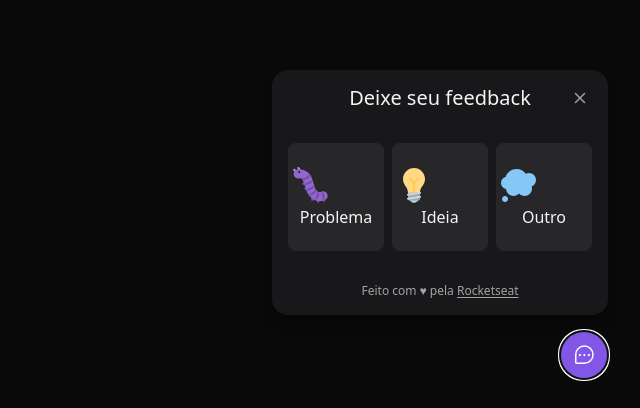
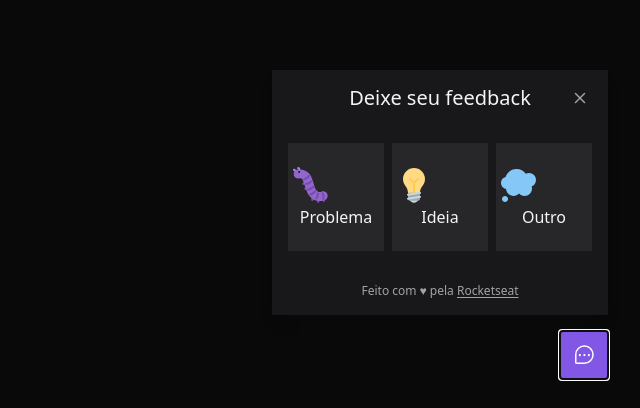
Before and after one commit to ViniciusHack/nlw7-return-widget, a React (Vite) app: page / in a window 1280 px wide. Both pictures are taken after a click on the button "Feedback". Shown: the part 389-797 px from the top of the page, without its empty margins (640-1280 px from the left). Built offline with nearby package versions, Linux system fonts and the light colour scheme.

Commit message:
chore: create feedback form interface

```diff
--- a/package.json
+++ b/package.json
@@ -14,11 +14,13 @@
     "react-dom": "^18.0.0"
   },
   "devDependencies": {
+    "@tailwindcss/forms": "^0.5.1",
     "@types/react": "^18.0.0",
     "@types/react-dom": "^18.0.0",
     "@vitejs/plugin-react": "^1.3.0",
     "autoprefixer": "^10.4.7",
     "postcss": "^8.4.13",
+    "tailwind-scrollbar": "^1.3.1",
     "tailwindcss": "^3.0.24",
     "typescript": "^4.6.3",
     "vite": "^2.9.5"
--- a/src/components/WidgetForm.tsx
+++ /dev/null
@@ -1,81 +0,0 @@
-import { useState } from 'react';
-import bugImageUrl from '../assets/bug.svg';
-import ideaImageUrl from '../assets/idea.svg';
-import thoughtImageUrl from '../assets/thought.svg';
-import { CloseButton } from "./CloseButton";
-
-
-const feedbackTypes = {
-  BUG: {
-    title: 'Problema',
-    image: {
-      source: bugImageUrl,
-      alt: 'Imagem de um inseto',
-    }
-  },
-  IDEA: {
-    title: 'Ideia',
-    image: {
-      source: ideaImageUrl,
-      alt: 'Imagem de um inseto',
-    }
-  },
-  OTHER: {
-    title: 'Outro',
-    image: {
-      source: thoughtImageUrl,
-      alt: 'Imagem de um balão de pensamento',
-    }
-  },
-};
-
-// Object.entries(feedbackTypes)
-/**
- * [
- *  ['BUG', {...}],
- *  ['IDEA', {...}],
- *  ['OTHER', {...}],
- * ]
- */
-
-type FeedbackType = keyof typeof feedbackTypes;
-
-export function WidgetForm() {
-  const [feedbackType, setFeedbackType] = useState<FeedbackType | null >(null);
-
-  return (
-    <div className="bg-zinc-900 p-4 relative rounded-2xl mb-4 flex flex-col items-center shadow-lg w-[calc(100vw-2rem)] md:w-auto">
-
-      <header>
-        <span className="text-xl leading-6">Deixe seu feedback</span>
-
-        <CloseButton />
-      </header>
-
-      {!feedbackType ? (
-        <div className="py-8 flex gap-2 w-full">
-        {Object.entries(feedbackTypes).map(([key, value]) => {
-          return (
-            <button
-              key={key}
-              onClick={() => setFeedbackType(key as FeedbackType)}
-              className="bg-zinc-800 rounded-lg py-5 w-24 flex-1 flex-col items-center gap-2 border-2 border-transparent hover:border-brand-500 focus:border-brand-500 focus:outline-none"
-              type="button"
-            >
-              <img src={value.image.source} alt={value.image.alt}></img>
-              <span>{value.title}</span>
-            </button>
-          )
-        })}
-      </div>
-      ) : (
-        <p>Hello world</p>
-      )
-      }
-
-      <footer className="text-xs text-neutral-400">
-        Feito com ♥ pela <a className="underline underline-offset-2" href="https://rocketseat.com.br">Rocketseat</a>
-      </footer>
-    </div>
-  );
-}
--- /dev/null
+++ b/src/components/WidgetForm/Steps/FeedbackContentStep.tsx
@@ -0,0 +1,53 @@
+import { ArrowLeft, Camera } from "phosphor-react";
+import { FeedbackType, feedbackTypes } from "..";
+import { CloseButton } from "../../CloseButton";
+
+interface FeedbackContentStepProps {
+  feedbackType: FeedbackType;
+  onFeedbackRestartRequested: () => void;
+}
+
+export function FeedbackContentStep({ feedbackType, onFeedbackRestartRequested }: FeedbackContentStepProps) {
+  const feedbackTypeInfo = feedbackTypes[feedbackType];
+
+  return (
+    <>
+      <header>
+        <button
+          onClick={onFeedbackRestartRequested}
+          type="button"
+          className="absolute top-5 left-5 text-zinc-400 hover:text-zinc-100"
+        >
+          <ArrowLeft weight="bold" className="h-4 w-4"/>
+        </button>
+          <span className="text-xl leading-6 flex items-center gap-2">
+            <img src={feedbackTypeInfo.image.source} alt={feedbackTypeInfo.image.alt} className="w-6 h-6"/>
+            {feedbackTypeInfo.title}
+          </span>
+          <CloseButton />
+      </header>
+      <form className="my-4 w-full">
+        <textarea
+          className="min-w-[304px] w-full min-h-[112px] text-sm placeholder-zinc-400 text-zinc-100 border-zinc-600 bg-transparent rounded-md focus:border-brand-500 focus:ring-brand-500 focus:ring-1 resize-none focus:outline-none scrollbar scrollbar-thumb-zinc-700 scrollbar-track-transparent scrollbar-thin"
+          placeholder="Conte com detalhes o que está acontecendo..."
+        />
+
+        <footer className="flex gap-2 mt-2">
+          <button
+            type="button"
+            className="p-2 bg-zinc-800 rounded-md border-transparent hover:bg-zinc-700 transition-colors focus:outline-none focus:ring-2 focus:ring-offset-2 focus:ring-offset-zinc-900 focus:ring-brand-500"
+          >
+            <Camera className="w-6 h-6" />
+          </button>
+
+          <button
+          type="submit"
+          className="p-2 bg-brand-500 rounded-md border-transparent flex-1 flex justify-center items-center text-sm hover:bg-brand-300 focus:outline-none focus:ring-2 focus:ring-offset-2 focus:ring-offset-zinc-900 focus:ring-brand-500 transition-colors"
+        >
+          Enviar feedback
+        </button>
+        </footer>
+      </form>
+    </>
+  )
+}
--- /dev/null
+++ b/src/components/WidgetForm/Steps/FeedbackSuccessStep.tsx
@@ -0,0 +1,3 @@
+export function FeedbackSuccessStep() {
+
+}
--- /dev/null
+++ b/src/components/WidgetForm/Steps/FeedbackTypeStep.tsx
@@ -0,0 +1,42 @@
+import { FeedbackType, feedbackTypes } from '..';
+import { CloseButton } from '../../CloseButton';
+
+// Object.entries(feedbackTypes)
+/**
+ * [
+ *  ['BUG', {...}],
+ *  ['IDEA', {...}],
+ *  ['OTHER', {...}],
+ * ]
+ */
+
+interface FeedbackTypeStepProps {
+  onFeedbackTypeChanged: (type: FeedbackType) => void;
+}
+
+export function FeedbackTypeStep({ onFeedbackTypeChanged }: FeedbackTypeStepProps) {
+  return (
+    <>
+      <header>
+        <span className="text-xl leading-6">Deixe seu feedback</span>
+
+        <CloseButton />
+      </header>
+      <div className="py-8 flex gap-2 w-full">
+      {Object.entries(feedbackTypes).map(([key, value]) => {
+        return (
+          <button
+            key={key}
+            onClick={() => onFeedbackTypeChanged(key as FeedbackType)}
+            className="bg-zinc-800 rounded-lg py-5 w-24 flex-1 flex-col items-center gap-2 border-2 border-transparent hover:border-brand-500 focus:border-brand-500 focus:outline-none"
+            type="button"
+          >
+            <img src={value.image.source} alt={value.image.alt}></img>
+            <span>{value.title}</span>
+          </button>
+        )
+      })}
+    </div>
+    </>
+)
+}
--- /dev/null
+++ b/src/components/WidgetForm/index.tsx
@@ -0,0 +1,57 @@
+import { useCallback, useState } from 'react';
+import bugImageUrl from '../../assets/bug.svg';
+import ideaImageUrl from '../../assets/idea.svg';
+import thoughtImageUrl from '../../assets/thought.svg';
+import { FeedbackContentStep } from './Steps/FeedbackContentStep';
+import { FeedbackTypeStep } from './Steps/FeedbackTypeStep';
+
+
+export const feedbackTypes = {
+  BUG: {
+    title: 'Problema',
+    image: {
+      source: bugImageUrl,
+      alt: 'Imagem de um inseto',
+    }
+  },
+  IDEA: {
+    title: 'Ideia',
+    image: {
+      source: ideaImageUrl,
+      alt: 'Imagem de um inseto',
+    }
+  },
+  OTHER: {
+    title: 'Outro',
+    image: {
+      source: thoughtImageUrl,
+      alt: 'Imagem de um balão de pensamento',
+    }
+  },
+};
+
+export type FeedbackType = keyof typeof feedbackTypes;
+
+export function WidgetForm() {
+  const [feedbackType, setFeedbackType] = useState<FeedbackType | null >(null);
+
+  const handleRestartFeedback = useCallback(() => {
+    setFeedbackType(null);
+  }, [])
+
+  return (
+    <div className="bg-zinc-900 p-4 relative rounded-2xl mb-4 flex flex-col items-center shadow-lg w-[calc(100vw-2rem)] md:w-auto">
+
+      {!feedbackType ? (
+          <FeedbackTypeStep onFeedbackTypeChanged={setFeedbackType}/>
+        ) : (
+          <FeedbackContentStep feedbackType={feedbackType} onFeedbackRestartRequested={handleRestartFeedback} />
+        )
+      }
+
+      <footer className="text-xs text-neutral-400">
+        Feito com ♥ pela <a className="underline underline-offset-2" href="https://rocketseat.com.br">Rocketseat</a>
+      </footer>
+    </div>
+  );
+}
--- a/tailwind.config.js
+++ b/tailwind.config.js
@@ -4,10 +4,17 @@
     extend: {
       colors: {
         brand: {
-          500: '#8257e6'
+          500: '#8257E6',
+          300: '#996DFF',
         }
-      }
+      },
     },
+    borderRadius: {
+      md: '4px'
+    }
   },
-  plugins: [],
+  plugins: [
+    require("@tailwindcss/forms"),
+    require("tailwind-scrollbar"),
+  ],
 }
```
Also changed, not shown: 1 other file (tests, documents, lock files or other folders).
